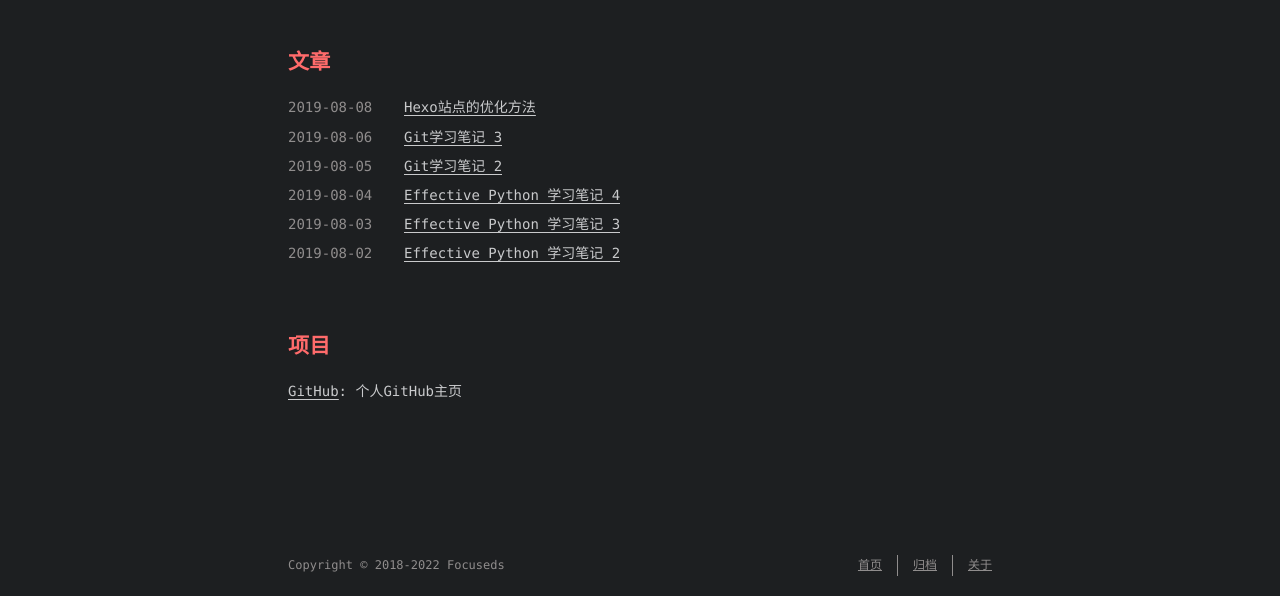
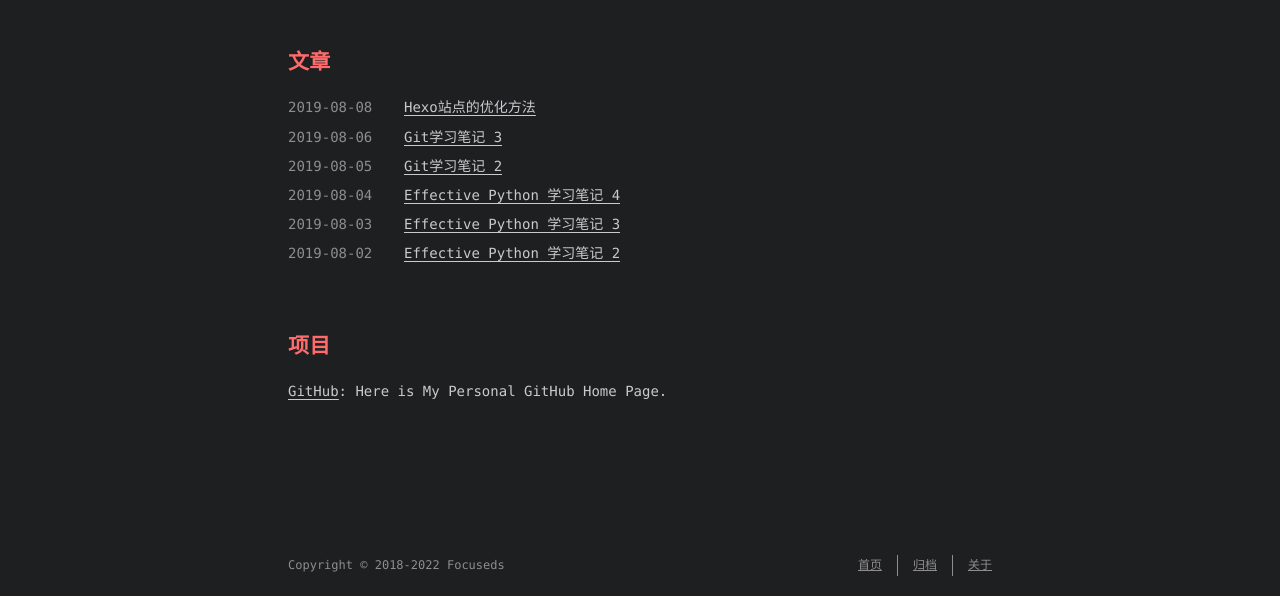
Before and after one commit to focuseds/focuseds.github.io, a plain HTML site: page index.html in a window 1280 px wide. Shown: the part 204-800 px from the top of the page. Drawn offline with nearby package versions, Linux system fonts and the light colour scheme; a web font is replaced by a local one.

Commit message:
Site updated: 2022-08-27 16:13:58

```diff
--- a/index.html
+++ b/index.html
@@ -237,7 +237,7 @@
   <ul class="project-list">
 
       <li class="project-item">
-        <a target="_blank" rel="noopener" href="https://github.com/focuseds">GitHub</a>: <p>个人GitHub主页</p>
+        <a target="_blank" rel="noopener" href="https://github.com/focuseds">GitHub</a>: <p>Here is My Personal GitHub Home Page.</p>
 
       </li>
 
```
